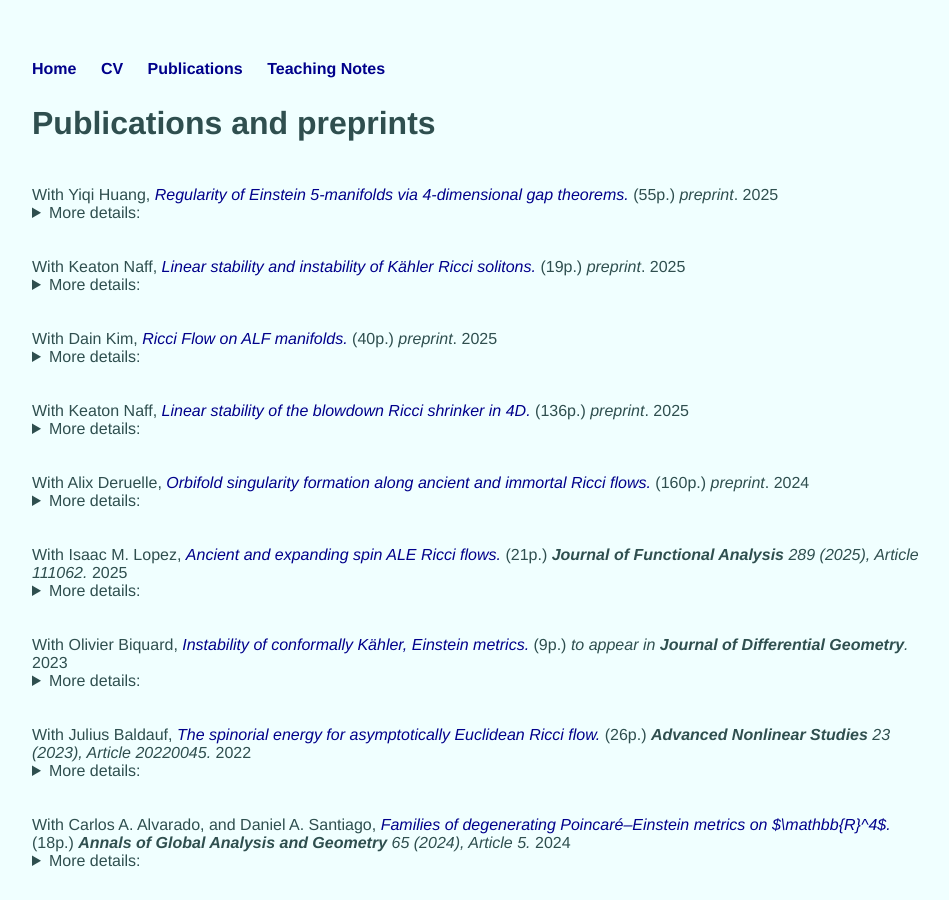
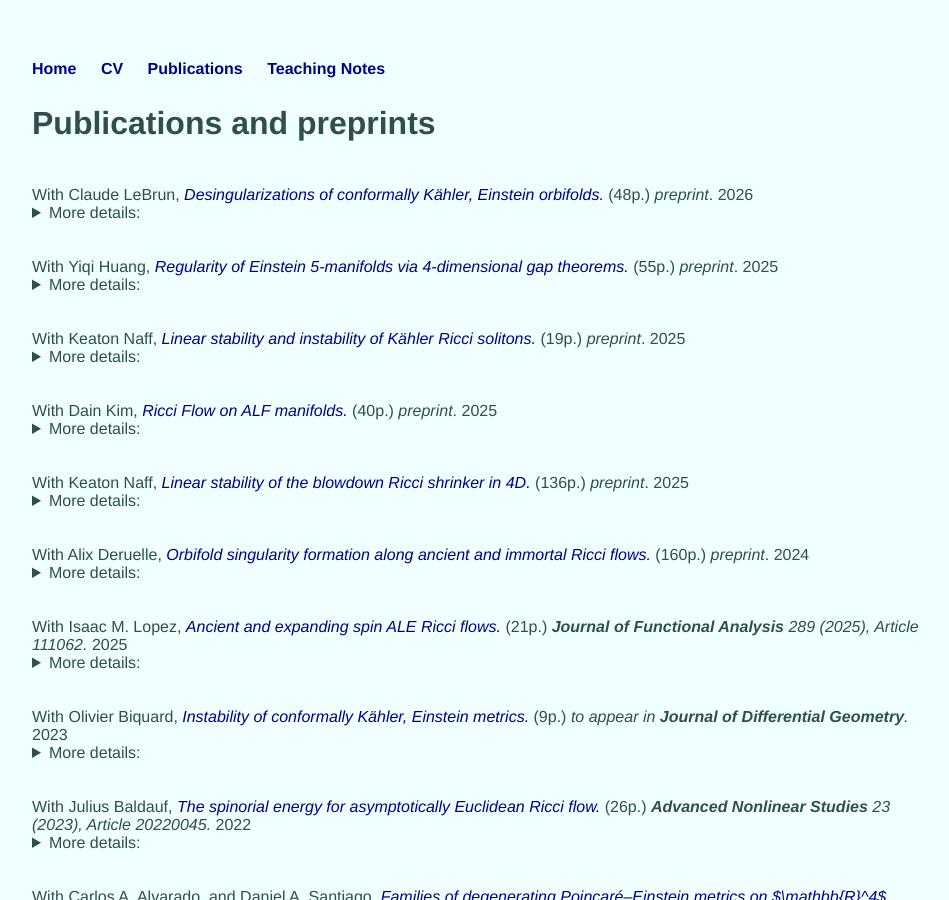
Before and after one commit to tristanozuch/tristanozuch.github.io, a Jekyll site: the page built from publications/index.html, in a window 1280 px wide and 900 px high. Shown: the whole window, without its empty margins (160-1109 px from the left). Built offline with Jekyll 4.4.1, drawn with Linux system fonts in a browser that asks for light colours.

Commit message:
Update index.html

```diff
--- a/publications/index.html
+++ b/publications/index.html
@@ -4,6 +4,14 @@ title: Publications
 ---
 
 <h2>Publications and preprints</h2>
+
+<br /> With Claude LeBrun, <a href="https://arxiv.org/abs/2601.19215"><i>Desingularizations of conformally Kähler, Einstein orbifolds.</i></a> (48p.) <i>preprint</i>.
+ 2026
+<br />
+<details>
+  <summary>More details:</summary><div style="margin: 15px;"> We study sequences of Einstein 4-manifolds converging to a 4-dimensional Hermitian Einstein orbifold with expected topology. We prove that, for all sufficiently large indices, the manifolds in the sequence are Kähler–Einstein. As a consequence, the limiting Einstein orbifold is itself Kähler–Einstein and must be one of the orbifold limits classified by Odaka–Spotti–Sun. </div>
+</details><br />
+
 
 <br /> With Yiqi Huang, <a href="https://arxiv.org/abs/2512.21317"><i>Regularity of Einstein 5-manifolds via 4-dimensional gap theorems.</i></a> (55p.) <i>preprint</i>.
  2025
```
